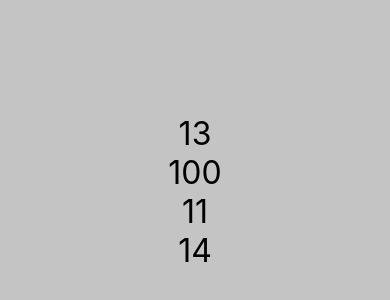
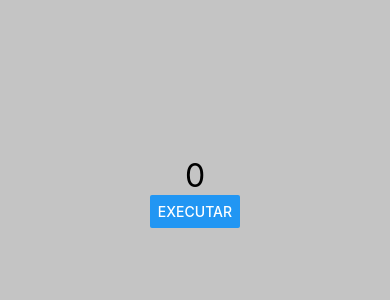
Before and after one commit to hericklima22/aprendendo-react-native, a React Native app in the folder exercicios/: screen / in a window 390 px wide. Shown: the part 230-530 px from the top of the page. Built offline with nearby package versions, Linux system fonts and the light colour scheme.

Commit message:
aula 32 feita: comunicação indireta

```diff
--- a/exercicios/src/App.js
+++ b/exercicios/src/App.js
@@ -8,7 +8,7 @@
 // import Titulo from './components/Titulo'
 // import Botao from './components/Botao'
 // import Contador from './components/Contador'
-import Pai from './components/direta/Pai'
+import Pai from './components/indireta/Pai'
 
 
 export default () => (
--- /dev/null
+++ b/exercicios/src/components/indireta/Filho.js
@@ -0,0 +1,21 @@
+import React from 'react'
+import { Button } from 'react-native'
+
+export default props => {
+
+    function gerarNumero(min, max) {
+        const fator = max - min + 1
+        return parseInt(Math.floor(Math.random() * fator)) + min
+    }
+
+    return (
+        <Button
+            title="Executar"
+            onPress={function () {
+                const n = gerarNumero(props.min, props.max)
+                props.funcao(n)
+            }}
+
+        />
+    )
+}
--- /dev/null
+++ b/exercicios/src/components/indireta/Pai.js
@@ -0,0 +1,24 @@
+import React, { useState } from 'react'
+import Filho from './Filho'
+import Estilo from '../estilo'
+import { Text } from 'react-native'
+
+export default props => {
+    const [num, setRandom] = useState(0)
+
+    function exibirValor(numero) {
+        setRandom(numero)
+    }
+
+
+    return (
+        <>
+            <Text style={Estilo.fonteGrande}>{num}</Text>
+            <Filho
+                min={1}
+                max={60}
+                funcao={exibirValor}
+            />
+        </>
+    )
+}
```
